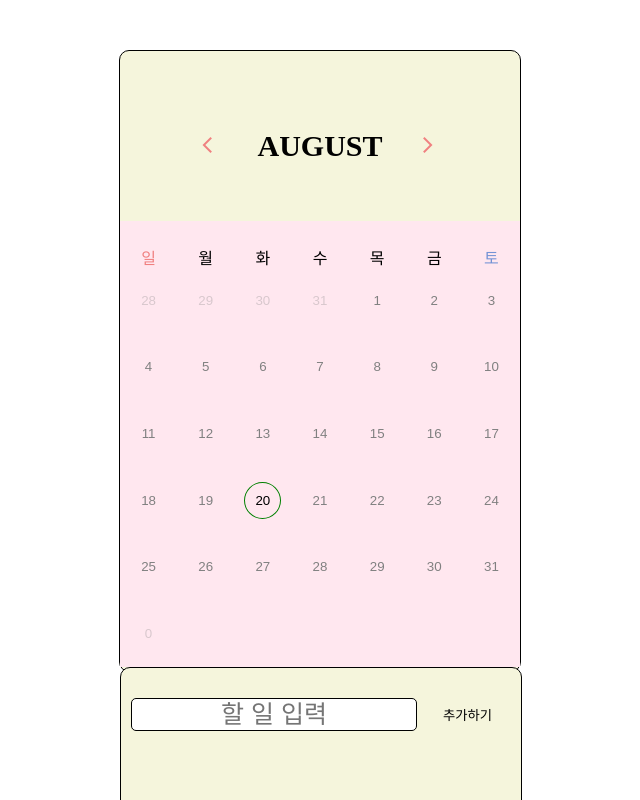
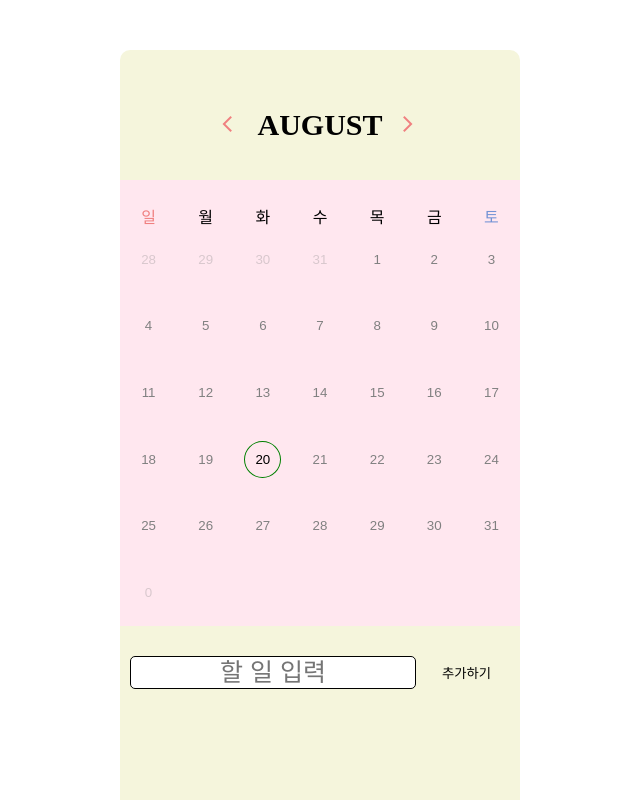
Before and after one commit to gomsbft/project-todo, a plain HTML site: page index.html in a window 1280 px wide. Shown: the top 800 px of the page, without its empty margins (320-960 px from the left). Drawn offline with nearby package versions, Linux system fonts and the light colour scheme.

Commit message:
todo-list

```diff
--- a/calendar.js
+++ b/calendar.js
@@ -42,7 +42,7 @@ const rederCalendar = () => {
 
   dates.forEach((date, i) => {
     const condition = i >= firstDate && i < lastDate + 1 ? "this" : "other";
-    dates[i] = `<button class="date" onclick="selectDay"><span class="${condition}">${date}</span></button>`
+    dates[i] = `<button class="date"><span class="${condition}">${date}</span></button>`
   })
 
   document.querySelector(".dates").innerHTML = dates.join("");
--- a/main.css
+++ b/main.css
@@ -59,9 +59,7 @@ body {
 }
 
 .todo-wrap {
-  border: 1px solid black;
   width: 400px;
-  height: 620px;
   background-color: beige;
   border-radius: 10px;
 }
@@ -75,7 +73,7 @@ body {
 
 h1 {
   color: black;
-  margin: 30px;
+  margin: 10px;
   font-size: 30px;
   font-weight: bold;
 }
@@ -166,7 +164,8 @@ h1 {
 /* todo List 작성 */
 
 
-.todo-wrapper {
+.todo-wrap {
+
   justify-content: center;
   height: auto;
 }
@@ -284,7 +283,7 @@ button {
   border-radius: 10px;
   margin: 0;
   text-align: center;
-
+  font-size: 20px;
 }
 
 .off {
--- a/todo.js
+++ b/todo.js
@@ -86,11 +86,15 @@ const paintTodos = () => {
     changeTextOk.classList.add("off");
     changeTextOk.innerHTML= "확인"
     changeTextOk.addEventListener("click", (e) => {
+      // 수정 입력창 비어있으면 혹은 지금 내용과 같을 경우
       if(changeText.value == "" || changeText.value == todo.content) {
         changeText.classList.add("off");
         changeTextOk.classList.add("off");
       }else {
+        // 수정
         todoEl.innerText = changeText.value;
+        // 수정 창 초기화
+        changeText.value = "";
         changeText.classList.add("off");
         changeTextOk.classList.add("off");
       }
```
